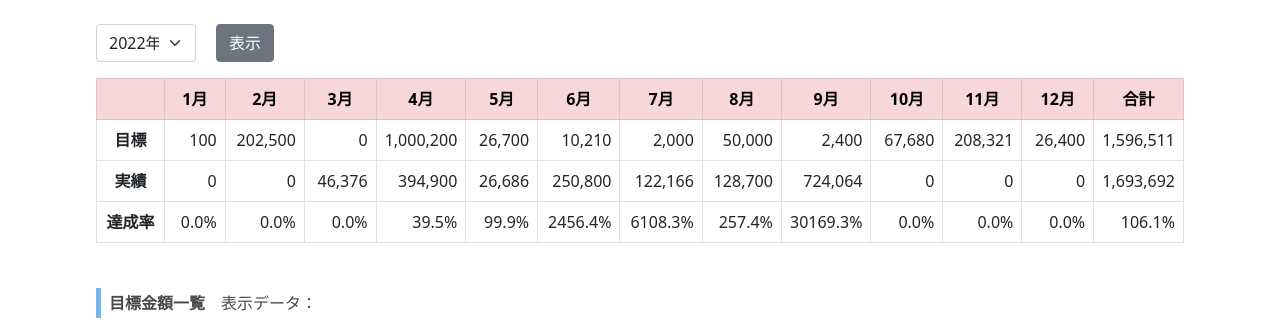
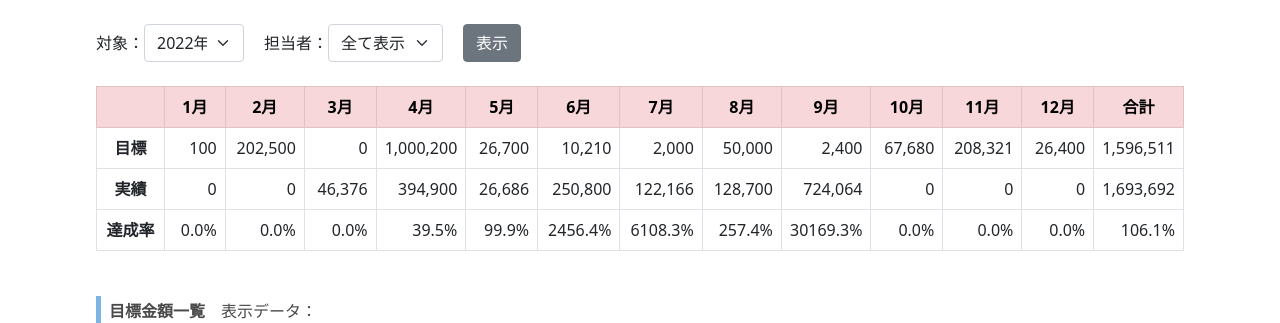
Before and after one commit to p1-kawamura/dx_it, a Django app: page /index2/ in a window 1280 px wide. Shown: the top 323 px of the page. Run offline with Django 3.2, Linux system fonts and the light colour scheme; data comes from the database, SQL or seed files in the repository; both versions use the stored data as it was after the commit; some libraries are stand-ins or nearby versions.

Commit message:
desk1518

```diff
--- a/dx_it/houjin/templates/houjin/index2.html
+++ b/dx_it/houjin/templates/houjin/index2.html
@@ -60,6 +60,8 @@
         <!-- 対象「年」を指定 -->
         <form action="{% url 'houjin:index2_nen' %}" method="post">{% csrf_token %}
             <div class="class1">
+                <div  class="class1">
+                    <div>対象：</div>
                     <div>
                         <select class="form-select" name="nen" style="width: 100px;">
                             {% for i in nen_list %}
@@ -71,6 +73,21 @@
                             {% endfor %}
                         </select>
                     </div>
+                </div>
+                <div class="class1" style="margin-left: 20px;">
+                    <div>担当者：</div>
+                    <div>
+                        <select class="form-select form-select" name="tantou2">
+                            {% for key,value in tan_list2.items %}
+                                {% if key == tantou2 %}
+                                    <option value="{{key}}" selected>{{value}}</option>
+                                {% else %}
+                                    <option value="{{key}}">{{value}}</option>
+                                {% endif %}
+                            {% endfor %}
+                        </select>
+                    </div>
+                </div>
                 <div style="margin-left: 20px;">
                     <button class="btn btn-secondary" type="submit">表示</button>
                 </div>
@@ -79,7 +96,7 @@
 
 
         <!-- 指定「年」の一覧表示 -->
-        <table id="tb" class="mt-3 table table-bordered" style="white-space: nowrap;">
+        <table id="tb" class="mt-4 table table-bordered" style="white-space: nowrap;">
             <tr class="table-danger" style="text-align: center;">
                 <th></th>
                 {% for i in tsuki_list %}
@@ -307,8 +324,8 @@
 
             console.log(smobj);
             str="<th></th>";
-            str2="<td style='text-align:center;'>目標</td>";
-            str3="<td style='text-align:center;'>実績</td>";
+            str2="<th style='text-align:center;'>目標</th>";
+            str3="<th style='text-align:center;'>実績</th>";
             sp=smobj.yotei.replace("[","");
             sp=sp.replace("]","");
             sp=sp.split(",");
--- a/dx_it/houjin/views.py
+++ b/dx_it/houjin/views.py
@@ -349,8 +349,8 @@ def index2(request):
     if "nen" not in request.session:
         nen=dt.date.today().year
         request.session["nen"]=nen
-    else:
-        nen=request.session["nen"]
+    if "tantou2" not in request.session:
+        request.session["tantou2"]="99"
     if "cus_detail" not in request.session:
         request.session["cus_detail"]=[]
     if "taisho" not in request.session:
@@ -358,14 +358,19 @@ def index2(request):
     if "col" not in request.session:
         request.session["col"]=""
 
-    nen_list=["2022","2023","2024","2025"]
+    nen=request.session["nen"]
+    tantou2=request.session["tantou2"]
     tsuki_list=[]
     juchu=[]
     yotei=[]
     tassei=[]
 
-    cus=Sell.objects.distinct().values_list("sell_cus_id",flat=True)
-    cus_all=Customer.objects.filter(cus_id__in=cus)
+    if tantou2 == "99":
+        cus=Sell.objects.distinct().values_list("sell_cus_id",flat=True)
+    else:
+        cus_tan=Customer.objects.filter(tantou=int(tantou2)).distinct().values_list("cus_id",flat=True)
+        cus=Sell.objects.filter(sell_cus_id__in=cus_tan).distinct().values_list("sell_cus_id",flat=True)
+
 
     for i in range(1,13):
         tsuki_list.append(i)
@@ -375,7 +380,7 @@ def index2(request):
             total["total"]=0
         juchu.append(total["total"])
 
-        total2=Sell.objects.filter(sell_mon__contains  = str(nen) + "-" + str(i).zfill(2)).aggregate(total2 = models.Sum("sell_money"))
+        total2=Sell.objects.filter(sell_cus_id__in=cus, sell_mon__contains  = str(nen) + "-" + str(i).zfill(2)).aggregate(total2 = models.Sum("sell_money"))
         if total2["total2"] is None:
             total2["total2"]=0
         yotei.append(total2["total2"])
@@ -398,8 +403,9 @@ def index2(request):
     col=request.session["col"]
     cus_detail=request.session["cus_detail"]
     taisho=request.session["taisho"]
+    nen_list=["2022","2023","2024","2025"]
     tan_list={1:"井上",2:"古川",3:"眞下",4:"夏八木",5:"藤井",6:"武井",7:"粂川"}
-
+    tan_list2={"99":"全て表示","1":"井上","2":"古川","3":"眞下","4":"夏八木","5":"藤井","6":"武井","7":"粂川"}
 
     params={
         "nen_list":nen_list,
@@ -409,9 +415,10 @@ def index2(request):
         "juchu":juchu,
         "yotei":yotei,
         "tassei":tassei,
-        "cus_all":cus_all,
         "tan_list":tan_list,
+        "tan_list2":tan_list2,
         "taisho":taisho,
+        "tantou2":tantou2,
     }
     if len(cus_detail)!=0:
         params["cus_detail"]=cus_detail
@@ -422,7 +429,10 @@ def index2(request):
 
 def index2_nen(request):
     nen=request.POST["nen"]
+    tantou2=request.POST["tantou2"]
+
     request.session["nen"]=nen
+    request.session["tantou2"]=tantou2
     request.session["cus_detail"]=[]
     request.session["taisho"]=""
     request.session["col"]=""
@@ -437,10 +447,16 @@ def index2_click(request):
         col=request.session["col"]
 
     nen=request.session["nen"]
-    cus=Sell.objects.filter(sell_mon__startswith=nen).distinct().values_list("sell_cus_id",flat=True)
+    tantou2=request.session["tantou2"]
+
+    if tantou2 == "99":
+        cus=Sell.objects.filter(sell_mon__startswith=nen).distinct().values_list("sell_cus_id",flat=True)
+    else:
+        cus_tan=Customer.objects.filter(tantou=int(tantou2)).distinct().values_list("cus_id",flat=True)
+        cus=Sell.objects.filter(sell_cus_id__in=cus_tan, sell_mon__startswith=nen).distinct().values_list("sell_cus_id",flat=True)
 
     if col<=12:
-        cus1=Sell.objects.filter(sell_mon__contains  = str(nen) + "-" + str(col).zfill(2)).values_list("sell_cus_id",flat=True)
+        cus1=Sell.objects.filter(sell_cus_id__in=cus, sell_mon__contains  = str(nen) + "-" + str(col).zfill(2)).values_list("sell_cus_id",flat=True)
         cus2=Recieve.objects.filter(rec_cus_id__cus_id__in=cus , rec_day__contains = str(nen) + "/" + str(col) +"/").values_list("rec_cus_id__cus_id",flat=True)
         cus3=list(set(list(cus1)+list(cus2)))
         taisho= str(nen) + "年 " + str(col) + "月（"+ str(len(cus3)) + "件）"
```
Also changed, not shown: dx_it/db.sqlite3. Lines whose indentation alone changed are shown as unchanged.
